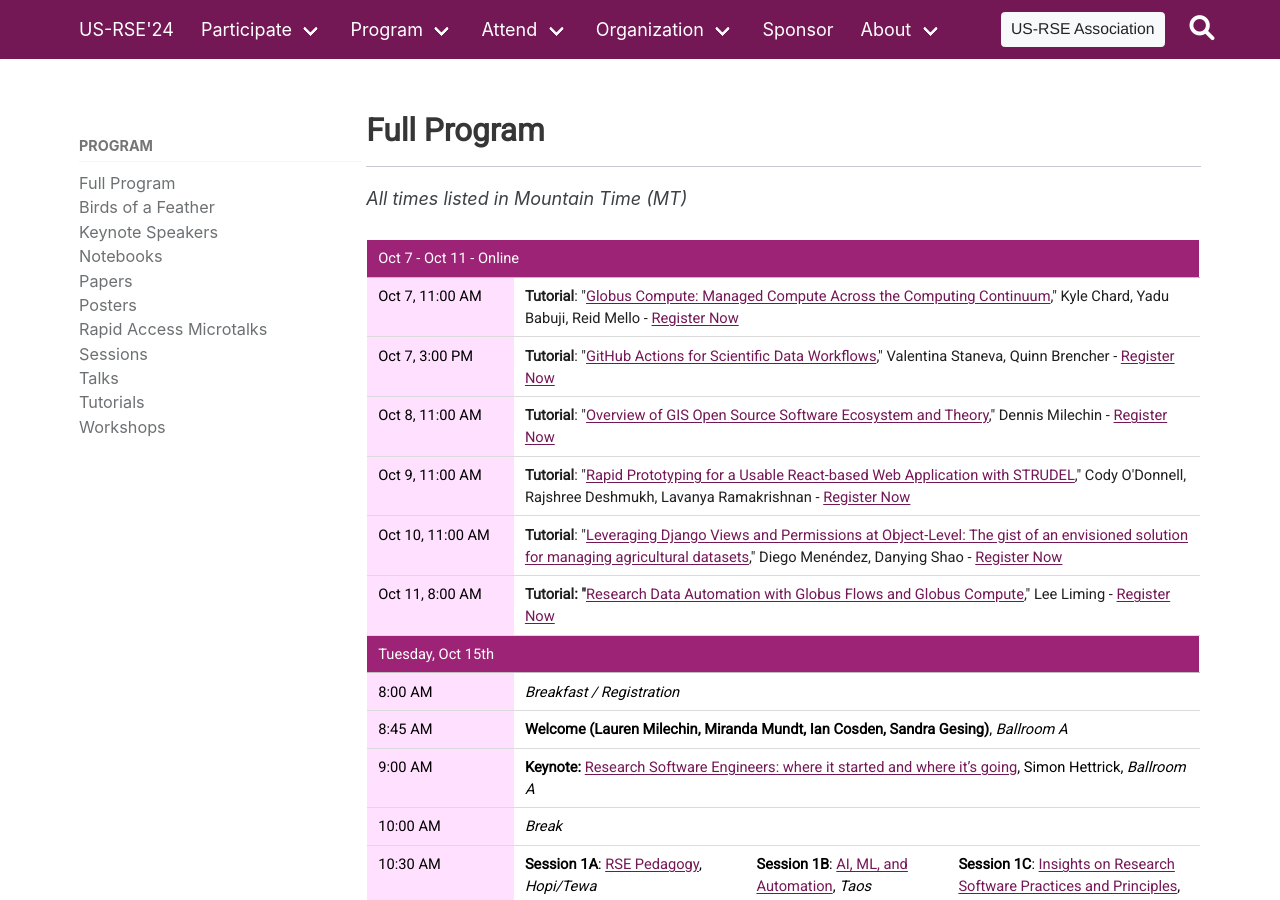
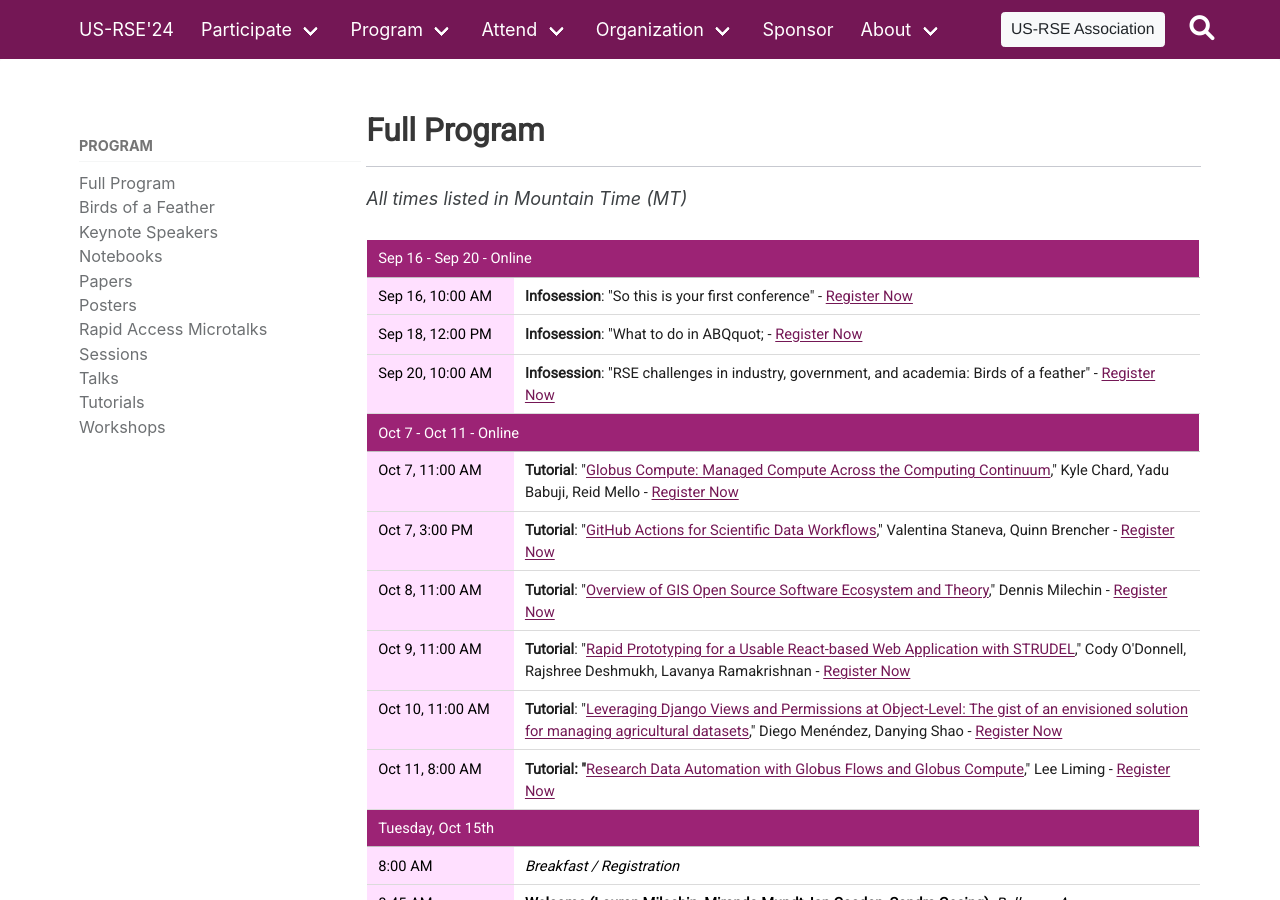
Before and after one commit to USRSE/usrse24, a Jekyll site: the page built from pages/program/program.md, in a window 1280 px wide and 900 px high. Built offline with Jekyll 4.4.1, drawn with Linux system fonts in a browser that asks for light colours; a style sheet for code colours, icons or effects is not loaded.

Commit message:
Add three pre-conference infosessions

```diff
--- a/pages/program/program.md
+++ b/pages/program/program.md
@@ -1156,6 +1156,33 @@ tags will be replaced.-->
  3165;width:68pt'>
  <col class=xl766507 width=267 style='mso-width-source:userset;mso-width-alt:
  9332;width:201pt'>
+ <tr height=27 style='mso-height-source:userset;height:20.0pt'>
+  <td colspan=7 height=27 class=xl1006507 width=1052 style='border-bottom:.5pt solid #BFBFBF;
+  height:20.0pt;width:790pt'>Sep 16 - Sep 20 - Online</td>
+ </tr>
+ <tr height=27 style='mso-height-source:userset;height:20.0pt'>
+  <td height=27 class=xl676507 width=108 style='height:20.0pt;width:81pt'>Sep
+  16, 10:00 AM</td>
+  <td colspan=6 class=xl966507 width=944 style='border-right:.5pt solid white;
+  width:709pt'><font class="font96507">Infosession</font><font class="font86507">:
+  &quot;So this is your first conference&quot; - <a href="https://zoom.us/meeting/register/tJYld-qorj4rG9cbG2jbYCKKz8q7DqclD47l#/registration" target="_blank">Register Now</a></font></td>
+ </tr>
+ <tr height=39 style='mso-height-source:userset;height:29.5pt'>
+  <td height=39 class=xl716507 width=108 style='height:29.5pt;width:81pt'>Sep
+  18, 12:00 PM</td>
+  <td colspan=6 class=xl966507 width=944 style='border-right:.5pt solid white;
+  width:709pt'><font class="font96507">Infosession</font><font class="font86507">:
+  &quot;What to do in ABQquot; -
+  <a href="https://zoom.us/meeting/register/tJEqdeipqTwtEtRqMT1L2CD4ZK9dBOxbF0TK#/registration" target="_blank">Register Now</a></font></td>
+ </tr>
+ <tr height=41 style='mso-height-source:userset;height:30.5pt'>
+  <td height=41 class=xl716507 width=108 style='height:30.5pt;width:81pt'>Sep
+  20, 10:00 AM</td>
+  <td colspan=6 class=xl966507 width=944 style='border-right:.5pt solid white;
+  width:709pt'><font class="font96507">Infosession</font><font class="font86507">:
+  &quot;RSE challenges in industry, government, and academia: Birds of a feather&quot;
+  - <a href="https://zoom.us/meeting/register/tJwofuCsrT8qGNSCkBb5XlKv9mPI0H6r08N3#/registration" target="_blank">Register Now</a></font></td>
+ </tr>
  <tr height=27 style='mso-height-source:userset;height:20.0pt'>
   <td colspan=7 height=27 class=xl1006507 width=1052 style='border-bottom:.5pt solid #BFBFBF;
   height:20.0pt;width:790pt'>Oct 7 - Oct 11 - Online</td>
```
